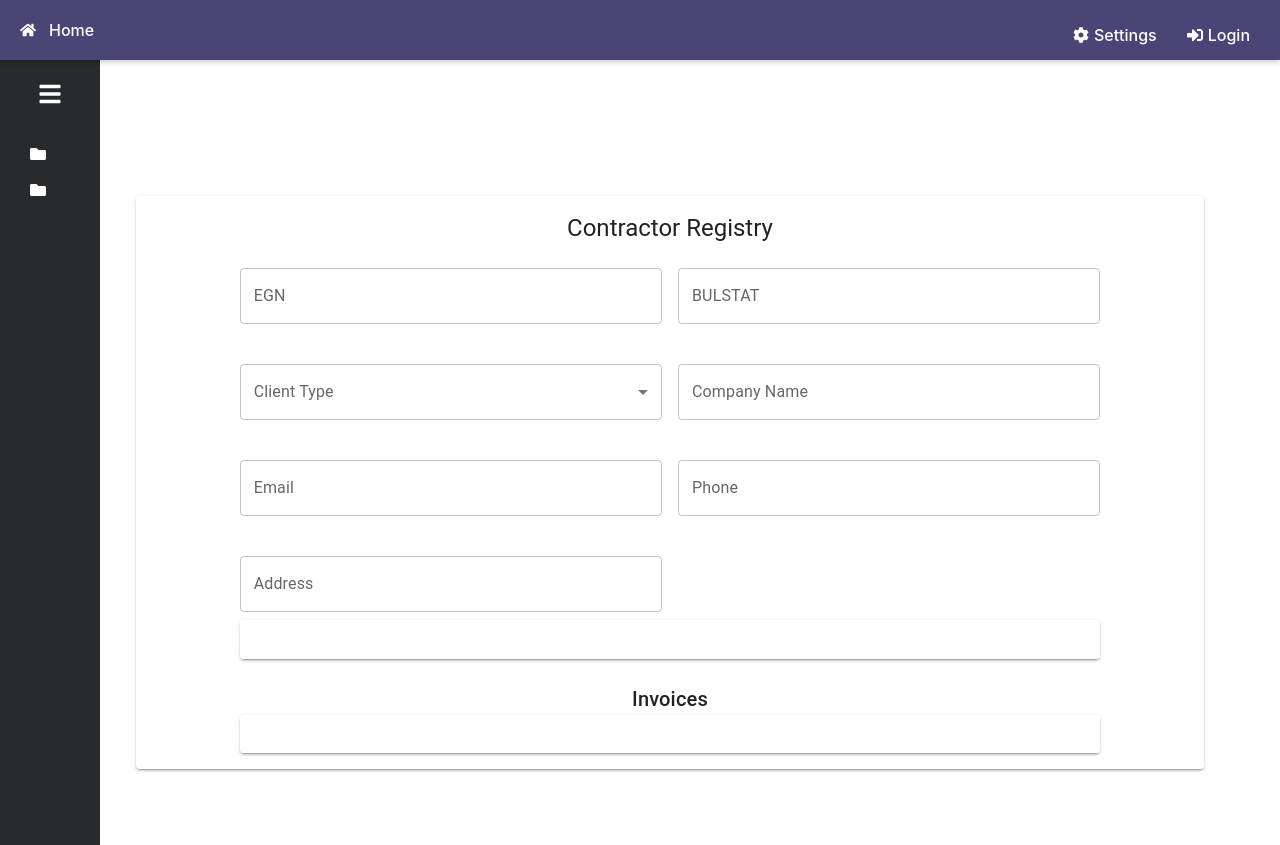
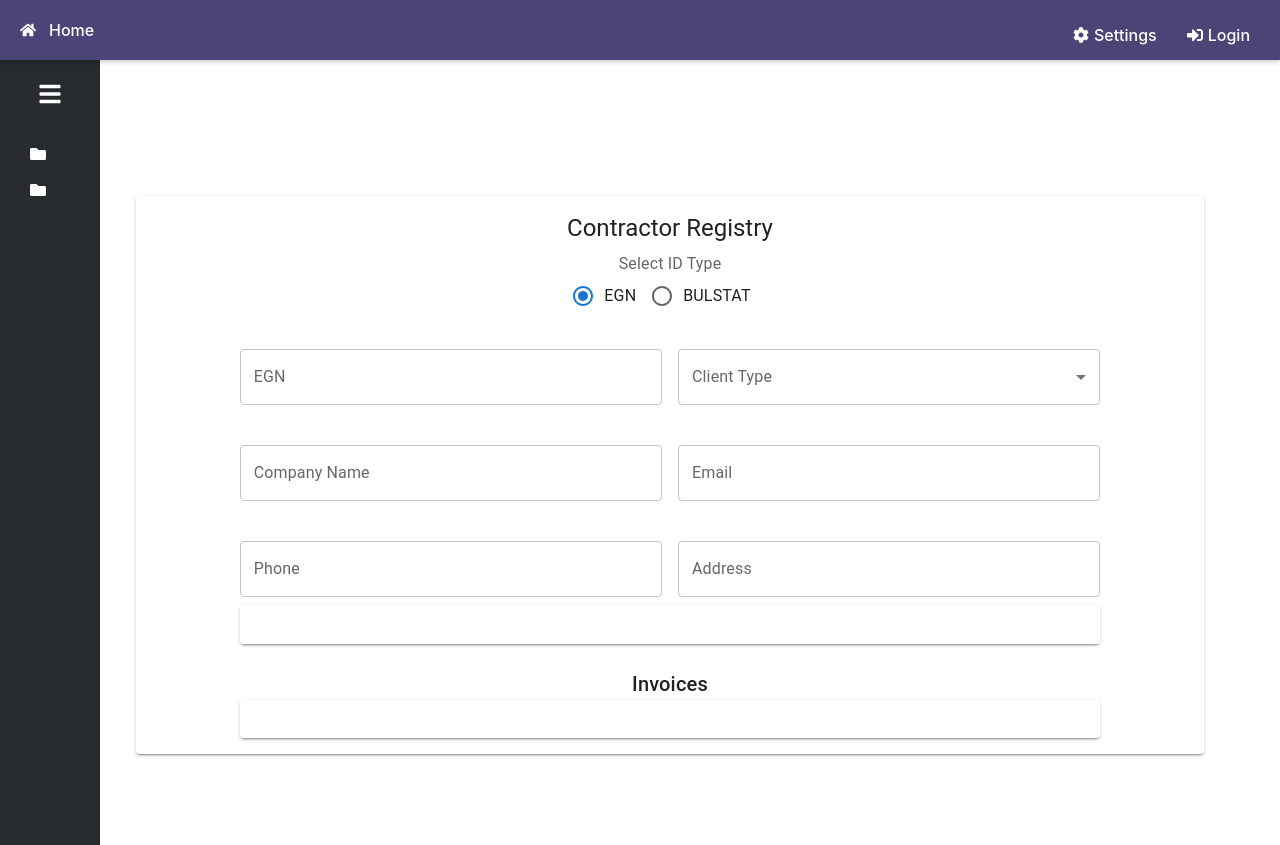
Before and after one commit to DimitrovAlexander/ReactiveInvoicer, a React (Vite) app in the folder ReactiveInvoicerFrontEnd/ReactiveInvoicer/: page /create-contractor in a window 1280 px wide. Built offline with nearby package versions, Linux system fonts and the light colour scheme.

Commit message:
Update CreateContractor.jsx
Added Radio Button

```diff
--- a/ReactiveInvoicerFrontEnd/ReactiveInvoicer/src/components/pages/CreateContractor.jsx
+++ b/ReactiveInvoicerFrontEnd/ReactiveInvoicer/src/components/pages/CreateContractor.jsx
@@ -1,16 +1,34 @@
 import React, { useState } from 'react';
-import { Button, TextField, MenuItem, Select, FormControl, InputLabel, Grid, Paper, Box, Typography } from '@mui/material';
-import Header from '../layout/Header'; // Import Header
+import {
+  Button,
+  TextField,
+  MenuItem,
+  Select,
+  FormControl,
+  InputLabel,
+  Grid,
+  Paper,
+  Box,
+  Typography,
+  Radio,
+  RadioGroup,
+  FormControlLabel,
+  FormLabel,
+} from '@mui/material';
+import Header from '../layout/Header';
 import { useNavigate } from 'react-router-dom';
-import LoginForm from './LoginForm'; // Import the LoginForm component
-import SettingsForm from './SettingsForm'; // Import the SettingsForm component
-import Sidebar from '../layout/Sidebar'; // Import Sidebar (if needed in the layout)
+import LoginForm from './LoginForm';
+import SettingsForm from './SettingsForm';
+import Sidebar from '../layout/Sidebar';
+
+
 
 const CreateContractor = () => {
   const navigate = useNavigate();
 
-  const [showLoginForm, setShowLoginForm] = useState(false); // State to toggle login/signup form visibility
-  const [showSettingsForm, setShowSettingsForm] = useState(false); // State to toggle settings form visibility
+  const [showLoginForm, setShowLoginForm] = useState(false);
+  const [showSettingsForm, setShowSettingsForm] = useState(false);
+  const [selectedIdType, setSelectedIdType] = useState('EGN'); // State for selecting ID type
   const [contractor, setContractor] = useState({
     egn: '',
     bulstat: '',
@@ -24,17 +42,10 @@ const CreateContractor = () => {
     address: '',
   });
 
-  // Handler for displaying the login form
-  const handleLoginClick = () => {
-    setShowLoginForm(true); // Show login form when login is clicked
-  };
+  // Handlers
+  const handleLoginClick = () => setShowLoginForm(true);
+  const handleSettingsClick = () => setShowSettingsForm(true);
 
-  // Handler for displaying the settings form
-  const handleSettingsClick = () => {
-    setShowSettingsForm(true); // Show settings form when settings is clicked
-  };
-
-  // Handler for contractor form input changes
   const handleChangeContractor = (event) => {
     const { name, value } = event.target;
     setContractor({
@@ -43,30 +54,28 @@ const CreateContractor = () => {
     });
   };
 
-  // Handler for contractor form submission
+  const handleIdTypeChange = (event) => setSelectedIdType(event.target.value);
+
   const handleSubmit = () => {
     console.log('Contractor Data:', contractor);
-    // Simulate saving the contractor's data (e.g., sending to an API)
   };
+
   const handleRedirect = () => {
     navigate('/create-invoice');
   };
+
   return (
     <div className="app-layout">
-      {/* Sidebar component */}
+      {/* Sidebar */}
       <Sidebar />
 
-      {/* Main content area */}
+      {/* Main Content */}
       <div className="layout-content">
-        <Header onLoginClick={handleLoginClick} onSettingsClick={handleSettingsClick} /> {/* Use Header */}
+        <Header onLoginClick={handleLoginClick} onSettingsClick={handleSettingsClick} />
 
-        {/* Show LoginForm if the state is true */}
         {showLoginForm && <LoginForm closeModal={() => setShowLoginForm(false)} />}
-
-        {/* Show SettingsForm if the state is true */}
         {showSettingsForm && <SettingsForm closeModal={() => setShowSettingsForm(false)} />}
 
-        {/* Contractor Form */}
         {!showLoginForm && !showSettingsForm && (
           <Box sx={{ padding: 3 }}>
             <Paper elevation={2} sx={{ padding: 2 }}>
@@ -74,8 +83,22 @@ const CreateContractor = () => {
                 <Grid item xs={12} md={10} lg={10}>
                   <Typography variant="h5" gutterBottom>Contractor Registry</Typography>
 
-                  {/* Contractor Information Form */}
+                  {/* ID Type Selection */}
+                  <FormControl component="fieldset" sx={{ marginBottom: 2 }}>
+                    <FormLabel component="legend">Select ID Type</FormLabel>
+                    <RadioGroup
+                      row
+                      value={selectedIdType}
+                      onChange={handleIdTypeChange}
+                    >
+                      <FormControlLabel value="EGN" control={<Radio />} label="EGN" />
+                      <FormControlLabel value="BULSTAT" control={<Radio />} label="BULSTAT" />
+                    </RadioGroup>
+                  </FormControl>
+
+                  {/* Contractor Form */}
                   <Grid container spacing={2}>
+                    {selectedIdType === 'EGN' && (
                       <Grid item xs={12} md={6}>
                         <TextField
                           label="EGN"
@@ -86,9 +109,10 @@ const CreateContractor = () => {
                           name="egn"
                           value={contractor.egn}
                           onChange={handleChangeContractor}
-                        disabled={contractor.clientType === 'Legal'} // EGN should be visible only for physical persons
                         />
                       </Grid>
+                    )}
+                    {selectedIdType === 'BULSTAT' && (
                       <Grid item xs={12} md={6}>
                         <TextField
                           label="BULSTAT"
@@ -99,9 +123,10 @@ const CreateContractor = () => {
                           name="bulstat"
                           value={contractor.bulstat}
                           onChange={handleChangeContractor}
-                        disabled={contractor.clientType === 'Physical'} // BULSTAT should be visible only for legal persons
                         />
                       </Grid>
+                    )}
+
                     <Grid item xs={12} md={6}>
                       <FormControl fullWidth variant="outlined" margin="normal">
                         <InputLabel>Client Type</InputLabel>
@@ -213,7 +238,6 @@ const CreateContractor = () => {
                     Save Contractor
                   </Button>
 
-                  {/* Invoice Section */}
                   <Typography variant="h6" sx={{ marginTop: 3 }}>Invoices</Typography>
                   <Button variant="contained" color="secondary" fullWidth onClick={handleRedirect}>
                     Register New Invoice
```
Lines whose indentation alone changed are shown as unchanged.
